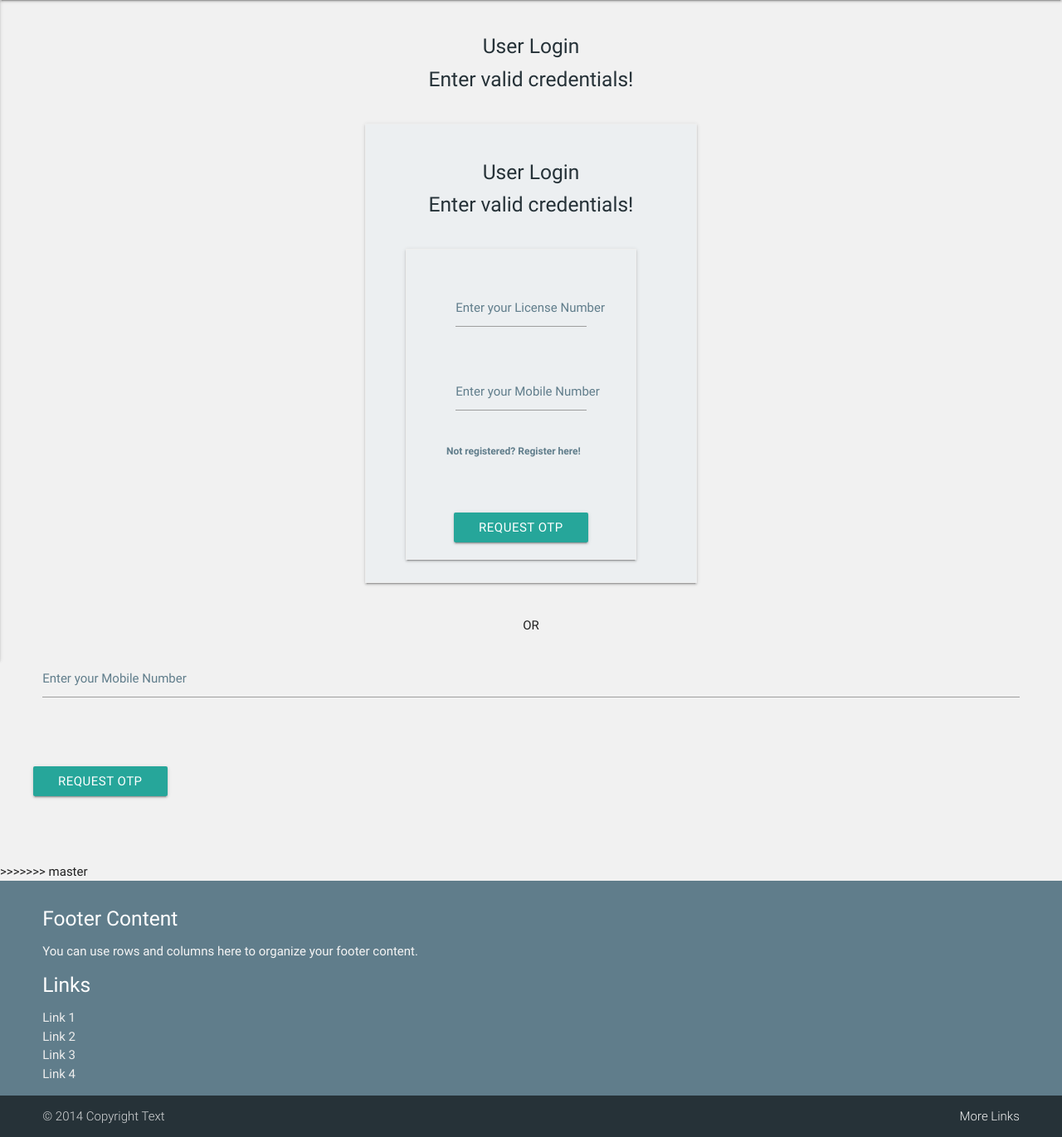
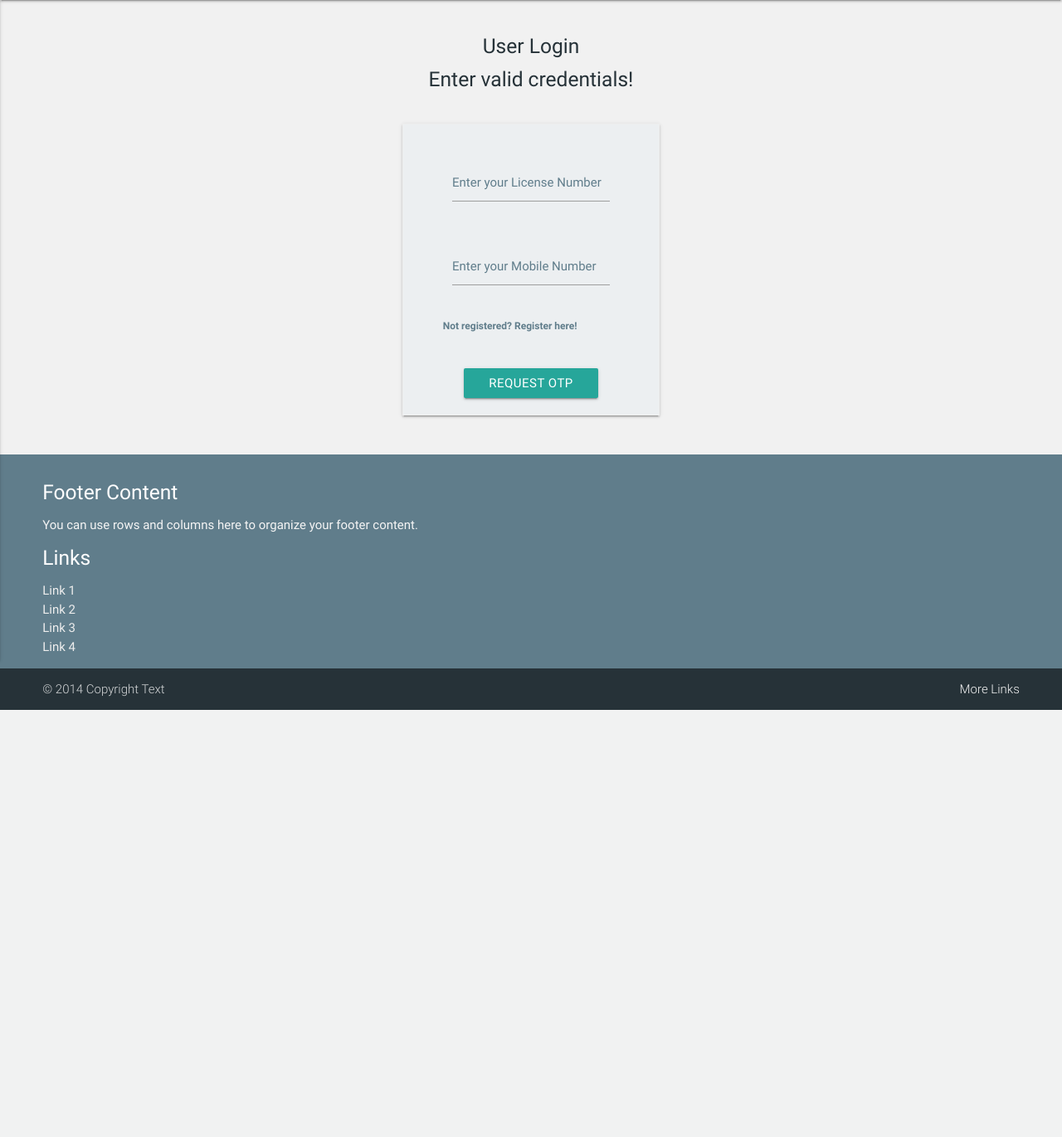
Before and after one commit to sagban/autobot, a Django app: page /user-validate/ in a window 1280 px wide. Shown: the part 64-1435 px from the top of the page at 83% size. After the commit the page ends 920 px from the top, so only its background shows below. Run offline with Django 3.2, Linux system fonts and the light colour scheme.

Commit message:
userlogin revert fix

```diff
--- a/userapp/templates/userlogin.html
+++ b/userapp/templates/userlogin.html
@@ -23,17 +23,6 @@
                 <h5 class="blue-grey-text text-darken-4">{{message}}</h5>
                 <div class="section"></div>
                 <div class="z-depth-1 blue-grey lighten-5 row" style="display: inline-block; padding: 32px 48px 0px 48px; border: 1px solid #EEE;">
-
-        <h5 class="blue-grey-text text-darken-4">User Login</h5>
-        <!--<div class="section"></div>-->
-
-        <h5 class="blue-grey-text text-darken-4">{{message}}</h5>
-        <div class="section"></div>
-
-        <div class="container col m4 s12">
-            <div class="z-depth-1 blue-grey lighten-5 row" style="display: inline-block; padding: 32px 48px 0px 48px; border: 1px solid #EEE;">
-
-
                 <form class="col s12" method="post" action="/user-validate/">
                     {% csrf_token %}
                         <div class='row'>
@@ -57,9 +46,6 @@
                         </div>
 
                         <br>
-
-
-                    <br />
 
                         <div class='row'>
                             <a class="waves-effect waves-light btn modal-trigger" href="#otp">Request OTP</a>
@@ -86,59 +72,6 @@
         </div>
 
     </div>
-
-                </form>
-            </div>
-            <p style="text-align: center;">OR</p>
-            <div class='row'>
-                <div class='input-field col s12'>
-                    <input class='validate' type='text' name='user-cell' id='user-cell' />
-                    <label for='user-cell'>Enter your Mobile Number</label>
-                </div>
-            </div>
-
-            <div class='row'>
-                <!--<div class='input-field col s12'>
-                  <input class='validate' type='password' name='user-pass' id='user-pass' />
-                  <label for='user-pass'>Enter your Password</label>
-                </div>-->
-                <!--<label style='float: right;'>
-                                  <a class='blue-grey-text' href='../forgot-password'><b>Forgot Password?</b></a>
-                </label>
-                <label style='float: left;'>
-                                  <a class='blue-grey-text' href='../register-user'><b>New User? Register Here!</b></a>
-                </label>-->
-            </div>
-
-            <br />
-                <div class='row'>
-                    <a class="waves-effect waves-light btn modal-trigger" href="#otp">Request OTP</a>
-                </div>
-
-                <!-- OTP Structure -->
-                <div id="otp" class="modal">
-                    <div class="modal-content">
-                        <h4>Enter your OTP</h4>
-                        <div class="input-field col m8 s12">
-                            <i class="material-icons prefix">lock</i>
-                            <input id="user-pass" name="user-pass" type="password" class="validate">
-                            <label for="otp">OTP</label>
-                        </div>
-                    </div>
-                    <div class="modal-footer">
-                        <a name='new_otp' href="/user-login">Request New OTP</a>
-                        <button type='submit' name='login' id='login' class='col s12 btn waves-effect'>Login</button>
-                    </div>
-                </div>
-
-
-            </form>
-        </div>
-    </center>
-
-    <div class="section"></div>
-    <div class="section"></div>
->>>>>>> master
 </main>
 
 <script
```
